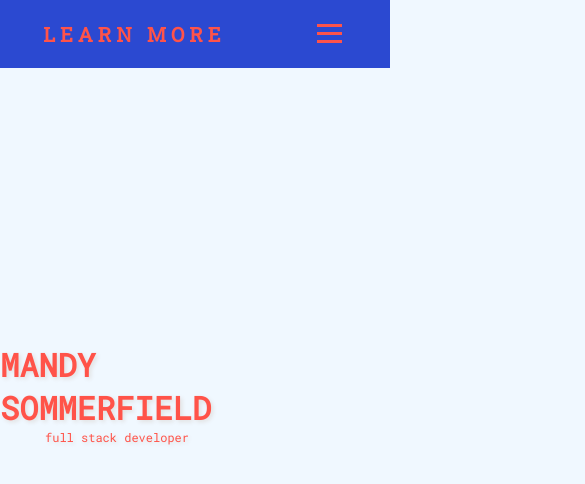
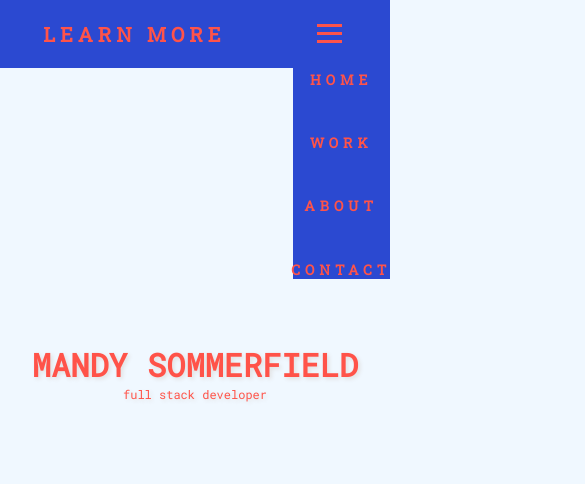
Before and after one commit to msommerfield/project-portfolio, a plain HTML site: page index.html in a window 390 px wide. Both pictures are taken after a click on the element 329 px from the left and 33 px from the top of the page. Shown: the whole page, 585 px wide, since content can reach past the window. Drawn offline with Linux system fonts and the light colour scheme; a web font is replaced by a local one.

Commit message:
finish nav bar and make the site more responsive

```diff
--- a/app.js
+++ b/app.js
@@ -0,0 +1,24 @@
+const navSlide = () => {
+    const burger = document.querySelector('.burger');
+    const nav = document.querySelector('.nav-links');
+    const navLinks = document.querySelectorAll('.nav-links li');
+
+    burger.addEventListener('click', () => {
+        nav.classList.toggle('nav-active');
+
+    navLinks.forEach((link, index) => {
+        if(link.link.style.animation) {
+            link.style.animation = ''
+        } else {
+            link.style.animation = `navLinkFade 0.5s ease forwards ${index / 7 + 1.5}s`;
+        }
+    });
+
+    burger.classList.toggle('toggle');
+
+    });
+
+
+}
+
+navSlide();
--- a/index.html
+++ b/index.html
@@ -18,6 +18,9 @@
         </div>
             <ul class="nav-links">
                 <li>
+                    <a href="#">HOME</a>
+                </li>
+                <li>
                     <a href="#">WORK</a>
                 </li>
                 <li>
@@ -26,8 +29,8 @@
                 <li>
                     <a href="#">CONTACT</a>
                 </li>
-            </ul>
-            <div class="burger">
+            </ul class="nav-links nav-active">
+            <div class="burger toggle">
                 <div class="line1"></div>
                 <div class="line2"></div>
                 <div class="line3"></div>
@@ -37,6 +40,7 @@
         <h1>MANDY SOMMERFIELD</h1>
         <p>full stack developer</p>
     </div>
-    <script src="app.js"></script>
+    <footer></footer>
+    <script defer src="app.js"></script>
 </body>
 </html>
--- a/style.css
+++ b/style.css
@@ -45,6 +45,7 @@ body{
     color: #ff5349;
     font-family: 'Roboto Mono', monospace;
     text-shadow: 2px 2px 4px rgb(224,224,224);
+    text-align: center;
   }
 
   .mandy{
@@ -53,7 +54,10 @@ body{
     align-items: center;
     flex-direction: column;
     padding-top: 275px;
+    padding-bottom: 275px;
+    width: 100%;
   }
+
 
   p{
     color: #ff5349;
@@ -72,17 +76,14 @@ body{
     height: 3px;
     background-color: #ff5349;
     margin: 5px;
+    transition: all 0.3s ease;
   }
 
   @media screen and (max-width:1024px){
     .nav-links{
       width: 60%;
     }
-    .mandy{
-      position: absolute;
-      width: 60%;
-      align-items: center;
-    }
+
   }
   @media screen and (max-width:768px){
     body{
@@ -91,53 +92,50 @@ body{
     .nav-links{
       position: absolute;
       right: 0px;
-      height: 92vh;
+      height: 25vh;
       top: 8vh;
       background-color: rgb(43, 73, 209);
       display: flex;
       flex-direction: column;
       align-items: center;
-      width: 50%;
+      width: 25%;
       transform: translateX(100%);
       transition: transform 0.5s ease-in;
+
     }
-    .nav-links{
-      opacity: 0;
-    }
+
     .burger{
       display: block;
     }
-  }
+    /* .nav-links li{
+      opacity: 0;
+    } */
 
-  .nav-active{
-    transform: translateX(0%);
   }
 
 
+    .nav-active{
+      transform: translateX(0%);
+    }
 
+    @keyframes navLinkFade{
+      from {
+        opacity: 0;
+        transform: translateX(50px);
+      }
+      to{
+        opacity: 1;
+        transform: translateX(0px);
+    }
+  }
 
-
-
-
-/* align-self: flex-end; */
-
-  /* .about {
-
-  } */
-
-
-
-
-  /* this is the font for the nav bar and links
-  font-family: 'Roboto Slab', serif; */
-
-  /* font-family: 'Noto Sans', sans-serif;
-  font-family: 'Lora', serif;
-  font-family: 'Roboto Mono', monospace;
-  font-family: 'Arvo', serif;
-  font-family: 'Hind Vadodara', sans-serif;
-  font-family: 'Pontano Sans', sans-serif;
-  font-family: 'Allerta Stencil', sans-serif;  */
-
-/* not using this font on an h1 */
-/* font-family: 'Carter One', cursive; */
+/*
+    .toggle .line1{
+      transform: rotate(-45deg) translate(-5px, 6px);
+    }
+    .toggle .line2{
+      opacity: 0;
+    }
+    .toggle .line3{
+      transform: rotate(-45deg) translate(-5px, -6px);
+    } */
```
